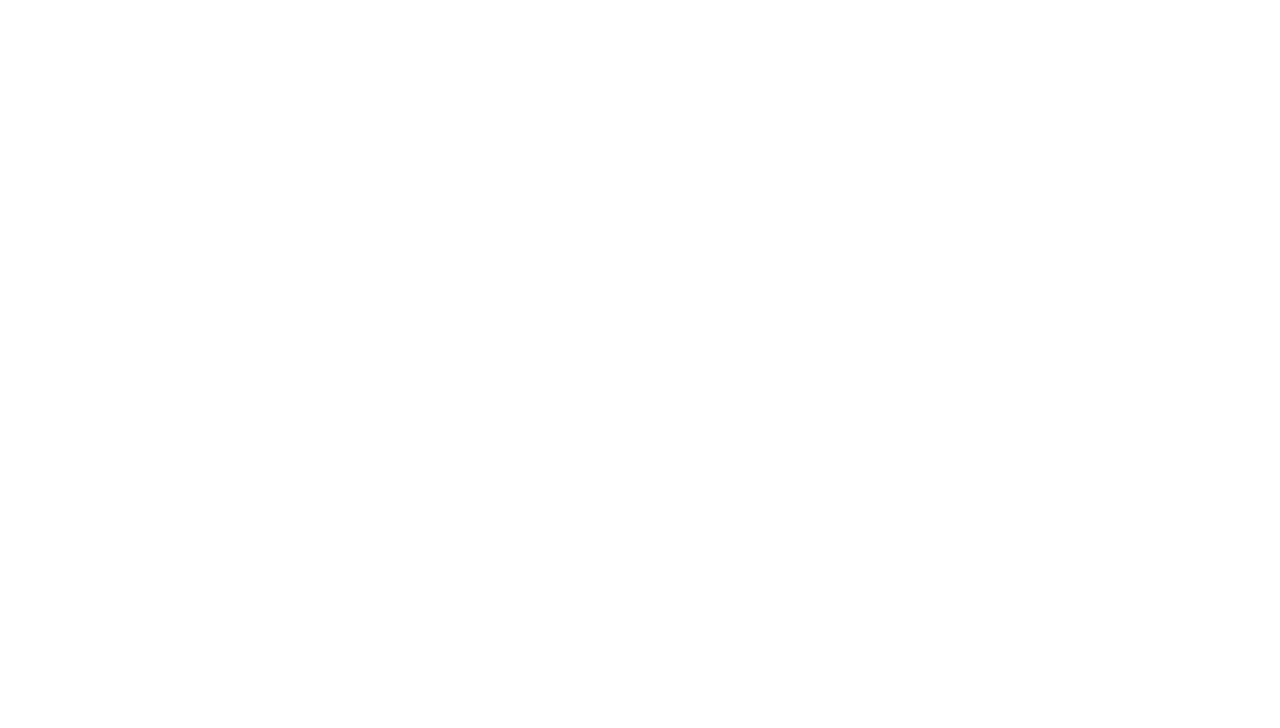
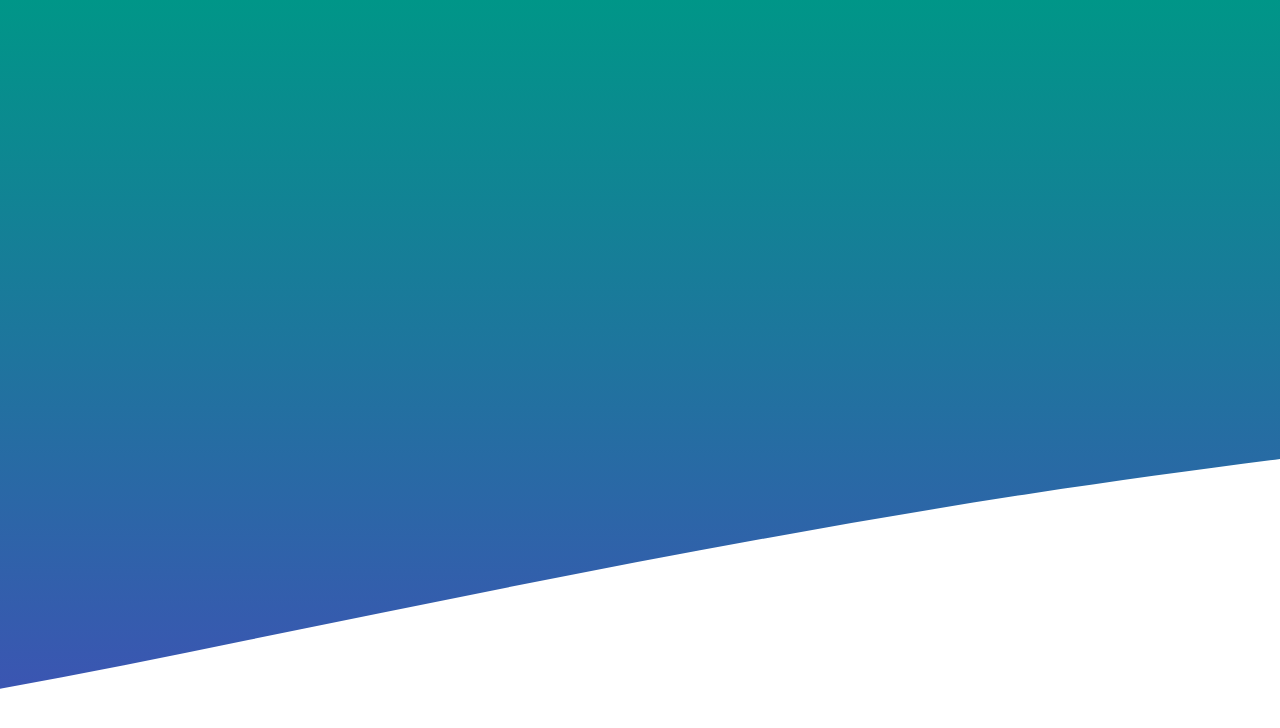
Before and after one commit to Erick-Hernandez-Ortega/AbastoTotal, an Angular app: page /register in a window 1280 px wide. Before the commit this address led to /. Shown: the top 728 px of the page. Built offline with nearby package versions, Linux system fonts and the light colour scheme.

Commit message:
Se agrega un nuevo componente: Registro

```diff
--- a/src/app/app-routing.module.ts
+++ b/src/app/app-routing.module.ts
@@ -3,11 +3,13 @@ import { RouterModule, Routes } from '@angular/router';
 import { LoginComponent } from './components/login/login.component';
 import { ForgotPasswordComponent } from './components/forgot-password/forgot-password.component';
 import { InicioComponent } from './components/inicio/inicio.component';
+import { RegisterComponent } from './components/register/register.component';
 
 const routes: Routes = [
   {path: "", component: InicioComponent},
   {path: "login", component: LoginComponent},
   {path: "forgot-password", component: ForgotPasswordComponent},
+  {path: "register", component: RegisterComponent}
 ];
 
 @NgModule({
--- a/src/app/app.module.ts
+++ b/src/app/app.module.ts
@@ -7,6 +7,7 @@ import { LoginComponent } from './components/login/login.component';
 import { ForgotPasswordComponent } from './components/forgot-password/forgot-password.component';
 import { LoaderComponent } from './components/loader/loader.component';
 import { InicioComponent } from './components/inicio/inicio.component';
+import { RegisterComponent } from './components/register/register.component';
 
 @NgModule({
   declarations: [
@@ -14,7 +15,8 @@ import { InicioComponent } from './components/inicio/inicio.component';
     LoginComponent,
     ForgotPasswordComponent,
     LoaderComponent,
-    InicioComponent
+    InicioComponent,
+    RegisterComponent
   ],
   imports: [
     BrowserModule,
--- a/src/app/components/inicio/inicio.component.html
+++ b/src/app/components/inicio/inicio.component.html
@@ -7,7 +7,7 @@
         <a routerLink="/login" class="btn btn-light mb-2">
           <i class="bi bi-box-arrow-in-right"></i>
           Iniciar Sesión</a>
-        <a routerLink="/" class="btn btn-dark mb-2">
+        <a routerLink="/register" class="btn btn-dark mb-2">
           <i class="bi bi-pencil"></i>
           Registrarme</a>
       </div>
--- /dev/null
+++ b/src/app/components/register/register.component.css
@@ -0,0 +1,6 @@
+.register {
+    background: url("./../../../assets/wave.svg");
+  background-repeat: no-repeat;
+  background-position: top;
+  background-size: cover;
+}
--- /dev/null
+++ b/src/app/components/register/register.component.html
@@ -0,0 +1,5 @@
+<app-loader *ngIf="loading"></app-loader>
+
+<div class="register vh-100 d-flex justify-content-center align-items-center" *ngIf="!loading">
+
+</div>
--- /dev/null
+++ b/src/app/components/register/register.component.ts
@@ -0,0 +1,18 @@
+import { Component, OnInit } from '@angular/core';
+
+@Component({
+  selector: 'app-register',
+  templateUrl: './register.component.html',
+  styleUrls: ['./register.component.css']
+})
+export class RegisterComponent implements OnInit {
+  loading : boolean = true
+  constructor() { }
+
+  ngOnInit() {
+    setTimeout(() => {
+      this.loading = false
+    }, 1000);
+  }
+
+}
```
